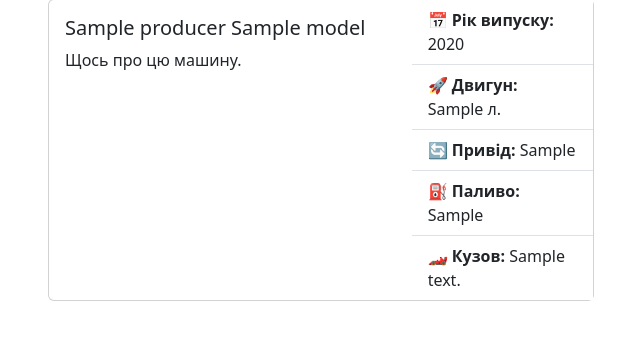
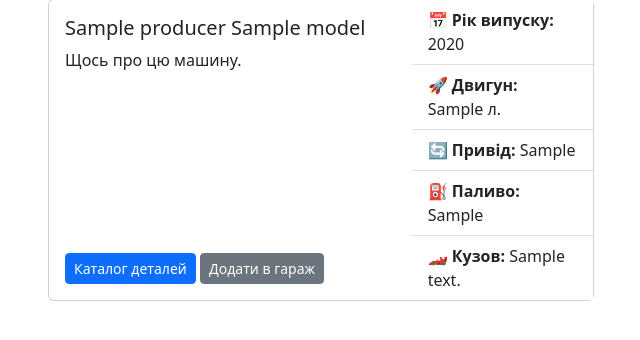
Before and after one commit to MuzykaAndrii/car-parts, a Django app: template main/templates/main/car_catalog.html in a window 1280 px wide. Shown: the part 113-453 px from the top of the page, without its empty margins (34-674 px from the left). Run offline with Django 4.2, Linux system fonts and the light colour scheme; the template is opened without the code that fills it: most values are stand-ins (such as "Sample title", 1, 10 or a date in 2020); some libraries are stand-ins or nearby versions.

Commit message:
refactor: cars catalog template

```diff
--- a/main/templates/main/car_catalog.html
+++ b/main/templates/main/car_catalog.html
@@ -25,13 +25,18 @@
     {% endif %}
 
         <div class="col-md-6">
-            <a href="{% url 'main:parts_catalog' car.pk %}" class="card mb-3">
+            <div href="" class="card mb-3">
                 <div class="row g-0">
                     <div class="col-md-8">
-                        <div class="card-body">
-                            <h5 class="card-title">{{ car.producer }} {{ car.model }}</h5>
-                            <p class="card-text">Щось про цю машину.</p>
-                            <!-- <a href="#" class="btn btn-primary">Каталог деталей</a> -->
+                        <div class="card-body h-100 d-flex flex-column justify-content-between">
+                            <div class="car-head">
+                                <h5 class="card-title">{{ car.producer }} {{ car.model }}</h5>
+                                <p class="card-text">Щось про цю машину.</p>
+                            </div>
+                            <div class="car-actions">
+                                <a href="{% url 'main:parts_catalog' car.pk %}" class="btn btn-primary btn-sm">Каталог деталей</a>
+                                <a href="#" class="btn btn-secondary btn-sm">Додати в гараж</a>
+                            </div>
                         </div>
                     </div>
                     <div class="col-md-4">
@@ -44,7 +49,7 @@
                         </ul>
                     </div>
                 </div>
-            </a>
+            </div>
         </div>
 
     {% if forloop.counter|divisibleby:2 or forloop.last %}
```
